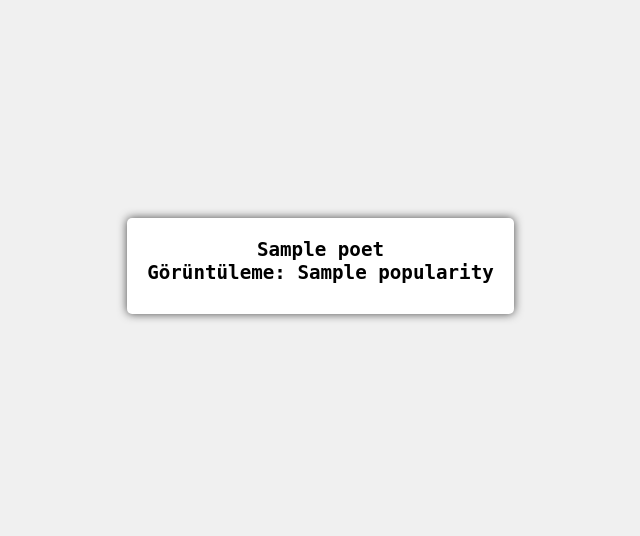
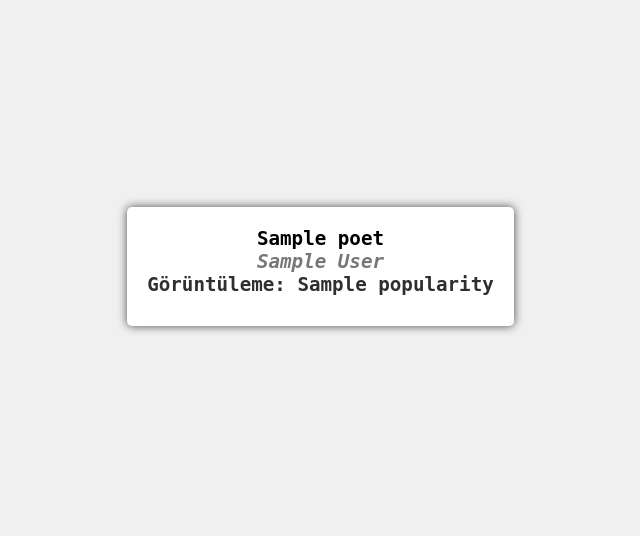
Before and after one commit to AmenoAmena/poetProject, a Django app: template poetsShown/templates/poetsShown/popularity.html in a window 1280 px wide. Shown: the part 216-752 px from the top of the page, without its empty margins (322-962 px from the left). Run offline with Django 4.2, Linux system fonts and the light colour scheme; the template is opened without the code that fills it: most values are stand-ins (such as "Sample title", 1, 10 or a date in 2020); some libraries are stand-ins or nearby versions.

Commit message:
biraz css düzeltildi şimdi popüler arama yapılacak

```diff
--- a/poetsShown/static/poetsShown/css/popularity.css
+++ b/poetsShown/static/poetsShown/css/popularity.css
@@ -52,3 +52,6 @@ a {
 a:hover {
     color: gray;
 }
+.poetNameCount {
+    color:#2F2F2F;
+}
--- a/poetsShown/templates/poetsShown/popularity.html
+++ b/poetsShown/templates/poetsShown/popularity.html
@@ -7,6 +7,7 @@
     <title>Popülerler</title>
     <link rel="stylesheet" href="{% static 'poetsShown/css/popularity.css' %}">
     <script src="https://kit.fontawesome.com/b461c2f143.js" crossorigin="anonymous"></script>
+    <link rel="shortcut icon" type="image/x-icon" href="{% static 'poetsShown/img/poem.png' %}">
 </head>
 <body>
 
@@ -24,7 +25,8 @@
                 <div class="poetShow">
                     <a href="{% url 'poet_show' pk=poet.id %}" class="poetLink">
                         <div class="poet">{{ poet.poetName }}<br>
-                            Görüntüleme: {{poet.popularity}}
+                            <div class="poetName">{{poet.poetAuthor}}</div>
+                            <div class="poetNameCount">Görüntüleme: {{poet.popularity}}</div>
                         </div>
                     </a>
                 </div>
```
Also changed, not shown: db.sqlite3.
